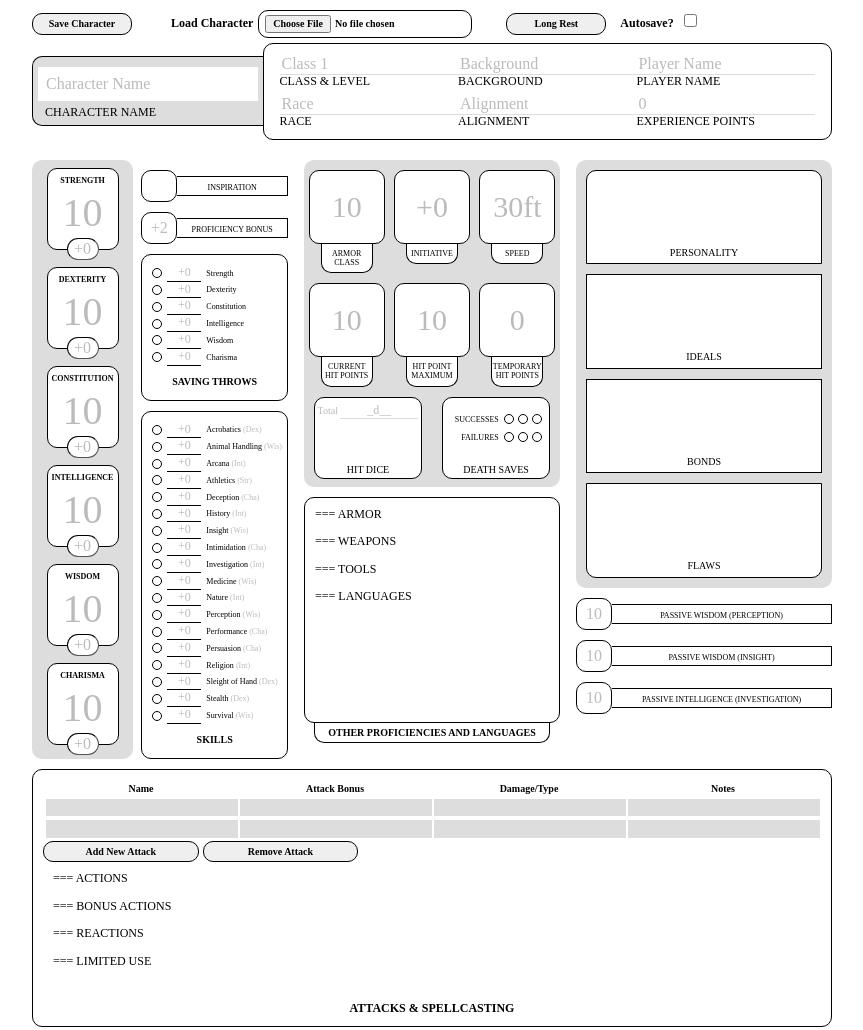
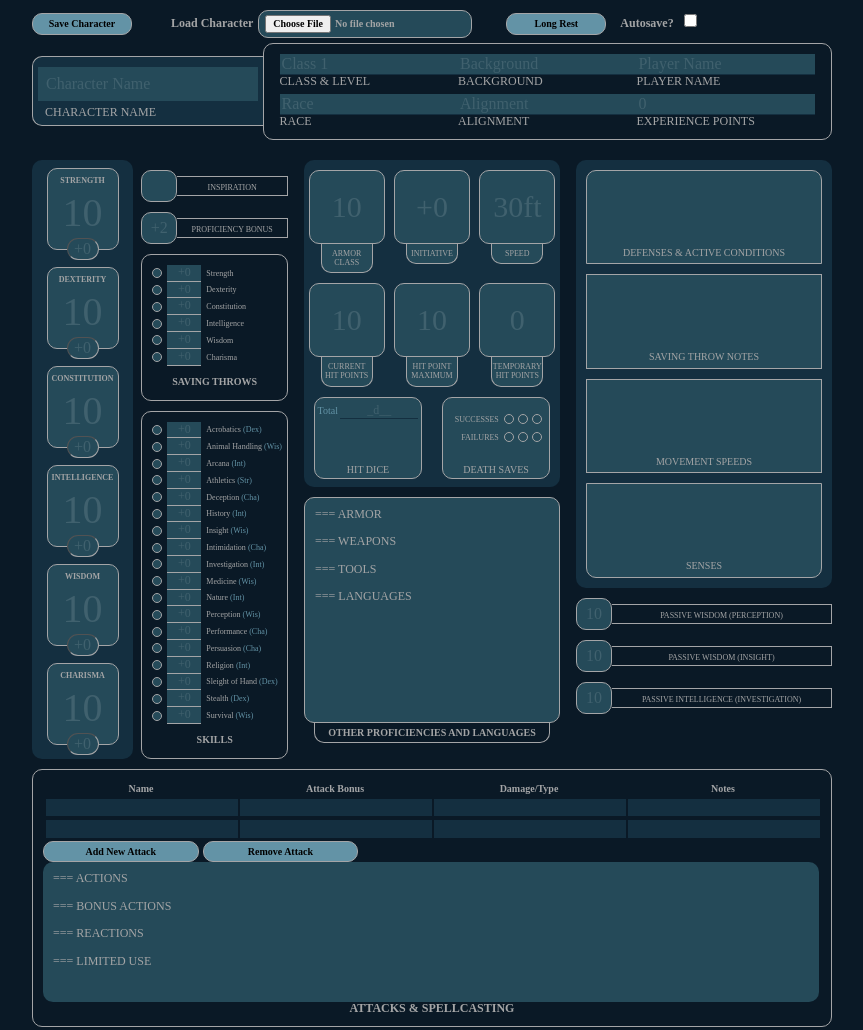
Before and after one commit to proteanprotege/sharactersheet, a plain HTML site: page index.html in a window 1280 px wide. Shown: the top 1030 px of the page, without its empty margins (208-1071 px from the left). Drawn offline with nearby package versions, Linux system fonts and the light colour scheme.

Commit message:
Add files via upload
update 1: dark mode

```diff
--- a/index.html
+++ b/index.html
@@ -280,16 +280,16 @@
     <section>
      <section class="flavor">
         <div class="personality">
-                <label for="personality">Personality</label><textarea name="personality"></textarea>
+          <label for="defenses">Defenses & Active Conditions</label><textarea name="defenses"></textarea>
         </div>
         <div class="ideals">
-                <label for="ideals">Ideals</label><textarea name="ideals"></textarea>
+          <label for="savenotes">Saving Throw Notes</label><textarea name="savenotes"></textarea>
         </div>
         <div class="bonds">
-                <label for="bonds">Bonds</label><textarea name="bonds"></textarea>
+          <label for="movement">Movement Speeds</label><textarea name="movement"></textarea>
         </div>
         <div class="flaws">
-                <label for="flaws">Flaws</label><textarea name="flaws"></textarea>
+          <label for="senses">Senses</label><textarea name="senses"></textarea>
         </div>
      </section>
       <div class="passive-perception box">
@@ -788,16 +788,16 @@
       <section>
  	 <section class="flavor">
               <div class="personality">
-          <label for="defenses">Defenses & Active Conditions</label><textarea name="defenses"></textarea>
+                <label for="personality">Personality</label><textarea name="personality"></textarea>
               </div>
               <div class="ideals">
-          <label for="savenotes">Saving Throw Notes</label><textarea name="savenotes"></textarea>
+                <label for="ideals">Ideals</label><textarea name="ideals"></textarea>
               </div>
               <div class="bonds">
-          <label for="movement">Movement Speeds</label><textarea name="movement"></textarea>
+                <label for="bonds">Bonds</label><textarea name="bonds"></textarea>
               </div>
               <div class="flaws">
-          <label for="senses">Senses</label><textarea name="senses"></textarea>
+                <label for="flaws">Flaws</label><textarea name="flaws"></textarea>
               </div>
             </section>
       </section>
--- a/style.css
+++ b/style.css
@@ -1,3 +1,13 @@
+html {
+background: #0A1926;
+color: #A4A5A6;
+}
+
+input {
+  background: #254A59;
+  color: #A4A5A6;
+}
+
 .red {
   background: red;
 }
@@ -11,21 +21,22 @@
 }
 
 hr.pageborder {
-  border-top: 5px solid black;
+  border-top: 5px solid #A4A5A7;
 }
 
 button {
   text-align: center;
-  border: 1px solid black;
+  border: 1px solid #A4A5A7;
   font-size: 10px;
   border-radius: 10px 10px 10px 10px;
   padding: 4px 6px;
   font-weight: bold;
+  background: #6393A6;
 }
 
 #buttonload {
   text-align: center;
-  border: 1px solid black;
+  border: 1px solid #A4A5A7;
   font-size: 10px;
   border-radius: 10px 10px 10px 10px;
   padding: 4px 6px;
@@ -71,7 +82,7 @@ form.charsheet div.textblock {
 }
 form.charsheet div.textblock label {
   text-align: center;
-  border: 1px solid black;
+  border: 1px solid #A4A5A7;
   border-top: 0;
   font-size: 10px;
   width: calc(100% - 20px - 2px);
@@ -80,7 +91,7 @@ form.charsheet div.textblock label {
   font-weight: bold;
 }
 form.charsheet div.textblock textarea {
-  border: 1px solid black;
+  border: 1px solid #A4A5A7;
 }
 form.charsheet ul {
   margin: 0;
@@ -91,19 +102,19 @@ form.charsheet ul li {
   display: block;
 }
 form.charsheet ::-webkit-input-placeholder {
-  color: #bbb;
+  color: #40616E;
 }
 form.charsheet ::-moz-placeholder {
-  color: #bbb;
+  color: #40616E;
 }
 form.charsheet :-ms-input-placeholder {
-  color: #bbb;
+  color: #40616E;
 }
 form.charsheet ::-ms-input-placeholder {
-  color: #bbb;
+  color: #40616E;
 }
 form.charsheet ::placeholder {
-  color: #bbb;
+  color: #40616E;
 }
 form.charsheet label {
   text-transform: uppercase;
@@ -117,11 +128,11 @@ form.charsheet header {
           align-items: stretch;
 }
 form.charsheet header section.charname {
-  border: 1px solid black;
+  border: 1px solid #A4A5A7;
   border-right: 0;
   border-radius: 10px 0 0 10px;
   padding: 5px 0;
-  background-color: #ddd;
+  background-color: #142F40;
   width: 30%;
   display: -webkit-box;
   display: flex;
@@ -142,7 +153,7 @@ form.charsheet header section.charname label {
 }
 form.charsheet header section.misc {
   width: 70%;
-  border: 1px solid black;
+  border: 1px solid #A4A5A7;
   border-radius: 10px;
   padding-left: 1em;
   padding-right: 1em;
@@ -172,7 +183,7 @@ form.charsheet header section.misc ul li label {
 }
 form.charsheet header section.misc ul li input {
   border: 0;
-  border-bottom: 1px solid #ddd;
+  border-bottom: 1px solid #142F40;
 }
 form.charsheet main {
   display: -webkit-box;
@@ -186,7 +197,7 @@ form.charsheet main div.label-container {
   width: 100%;
   height: 18px;
   margin-top: 6px;
-  border: 1px solid black;
+  border: 1px solid #A4A5A7;
   border-left: 0;
   text-align: center;
 }
@@ -219,7 +230,7 @@ form.charsheet main > section section.attributes {
 }
 form.charsheet main > section section.attributes div.scores {
   width: 101px;
-  background-color: #ddd;
+  background-color: #142F40;
   border-radius: 10px;
   padding-bottom: 5px;
 }
@@ -241,8 +252,8 @@ form.charsheet main > section section.attributes div.scores ul {
 form.charsheet main > section section.attributes div.scores ul li {
   height: 80px;
   width: 70px;
-  background-color: white;
-  border: 1px solid black;
+  background-color: #254A59;
+  border: 1px solid #A4A5A7;
   text-align: center;
   display: -webkit-box;
   display: flex;
@@ -260,16 +271,16 @@ form.charsheet main > section section.attributes div.scores ul li div.score inpu
   text-align: center;
   font-size: 40px;
   padding: 2px 0px 0px 0px;
-  background: white;
+  background: #254A59;
 }
 form.charsheet main > section section.attributes div.scores ul li div.modifier {
   margin-top: 3px;
 }
 form.charsheet main > section section.attributes div.scores ul li div.modifier input {
-  background: white;
+  background: #254A59;
   width: 30px;
   height: 20px;
-  border: 1px inset black;
+  border: 1px inset #A4A5A7;
   border-radius: 20px;
   margin: -1px;
   text-align: center;
@@ -287,7 +298,7 @@ form.charsheet main > section section.attributes div.attr-applications div.inspi
   -webkit-appearance: none;
      -moz-appearance: none;
           appearance: none;
-  border: 1px solid black;
+  border: 1px solid #A4A5A7;
   padding: 15px;
   border-radius: 10px;
 }
@@ -303,12 +314,12 @@ form.charsheet main > section section.attributes div.attr-applications div.profi
 form.charsheet main > section section.attributes div.attr-applications div.proficiencybonus input {
   width: 30px;
   height: 28px;
-  border: 1px solid black;
+  border: 1px solid #A4A5A7;
   text-align: center;
   border-radius: 10px;
 }
 form.charsheet main > section section.attributes div.attr-applications div.list-section {
-  border: 1px solid black;
+  border: 1px solid #A4A5A7;
   border-radius: 10px;
   padding: 10px 5px;
 }
@@ -337,14 +348,14 @@ form.charsheet main > section section.attributes div.attr-applications div.list-
           order: 3;
 }
 form.charsheet main > section section.attributes div.attr-applications div.list-section ul li label span.skill {
-  color: #bbb;
+  color: #6393A6;
 }
 form.charsheet main > section section.attributes div.attr-applications div.list-section ul li input[type="text"] {
   width: 30px;
   font-size: 12px;
   text-align: center;
   border: 0;
-  border-bottom: 1px solid black;
+  border-bottom: 1px solid #A4A5A7;
   -webkit-box-ordinal-group: 3;
           order: 2;
 }
@@ -354,13 +365,13 @@ form.charsheet main > section section.attributes div.attr-applications div.list-
           appearance: none;
   width: 10px;
   height: 10px;
-  border: 1px solid black;
+  border: 1px solid #A4A5A7;
   border-radius: 10px;
   -webkit-box-ordinal-group: 2;
           order: 1;
 }
 form.charsheet main > section section.attributes div.attr-applications div.list-section ul li input[type="checkbox"]:checked {
-  background-color: black;
+  background-color: #A4A5A7;
 }
 form.charsheet main > section div.passive-perception {
   display: -webkit-box;
@@ -375,7 +386,7 @@ form.charsheet main > section div.passive-perception input {
   width: 30px;
   height: 28px;
   text-align: center;
-  border: 1px solid black;
+  border: 1px solid #A4A5A7;
   border-radius: 10px;
 }
 
@@ -383,7 +394,7 @@ form.charsheet main > section div.otherprofs textarea {
   height: 17em;
 }
 form.charsheet main section.combat {
-  background-color: #ddd;
+  background-color: #142F40;
   display: -webkit-box;
   display: flex;
   flex-wrap: wrap;
@@ -408,9 +419,9 @@ form.charsheet main section.combat > div.armorclass > div, form.charsheet main s
 form.charsheet main section.combat > div.armorclass > div label, form.charsheet main section.combat > div.initiative > div label, form.charsheet main section.combat > div.speed > div label {
   font-size: 8px;
   width: 50px;
-  border: 1px solid black;
+  border: 1px solid #A4A5A7;
   border-top: 0;
-  background-color: white;
+  background-color: #254A59;
   text-align: center;
   padding-top: 5px;
   padding-bottom: 5px;
@@ -420,7 +431,7 @@ form.charsheet main section.combat > div.armorclass > div input, form.charsheet
   height: 70px;
   width: 70px;
   border-radius: 10px;
-  border: 1px solid black;
+  border: 1px solid #A4A5A7;
   text-align: center;
   font-size: 30px;
 }
@@ -428,8 +439,8 @@ form.charsheet main section.combat > div.hp {
   flex-basis: 100%;
 }
 form.charsheet main section.combat > div.hp > div.regular {
-  background-color: white;
-  border: 1px solid black;
+  background-color: #254A59;
+  border: 1px solid #A4A5A7;
   margin: 10px;
   margin-bottom: 5px;
   border-radius: 10px 10px 0 0;
@@ -444,12 +455,12 @@ form.charsheet main section.combat > div.hp > div.regular > div.max {
 form.charsheet main section.combat > div.hp > div.regular > div.max label {
   font-size: 10px;
   text-transform: none;
-  color: #bbb;
+  color: #6393A6;
 }
 form.charsheet main section.combat > div.hp > div.regular > div.max input {
   width: 40%;
   border: 0;
-  border-bottom: 1px solid #ddd;
+  border-bottom: 1px solid #142F40;
   font-size: 12px;
   text-align: center;
 }
@@ -476,14 +487,14 @@ form.charsheet main section.combat > div.hp > div.regular > div.current label {
 form.charsheet main section.combat > div.hp > div.temporary {
   margin: 10px;
   margin-top: 0;
-  border: 1px solid black;
+  border: 1px solid #A4A5A7;
   border-radius: 0 0 10px 10px;
   display: -webkit-box;
   display: flex;
   -webkit-box-orient: vertical;
   -webkit-box-direction: reverse;
           flex-direction: column-reverse;
-  background-color: white;
+  background-color: #254A59;
 }
 form.charsheet main section.combat > div.hp > div.temporary input {
   padding: 1em 0;
@@ -506,9 +517,9 @@ form.charsheet main section.combat > div.hitdice > div, form.charsheet main sect
   height: 80px;
 }
 form.charsheet main section.combat > div.hitdice > div {
-  background-color: white;
+  background-color: #254A59;
   margin: 10px;
-  border: 1px solid black;
+  border: 1px solid #A4A5A7;
   border-radius: 10px;
   display: -webkit-box;
   display: flex;
@@ -526,7 +537,7 @@ form.charsheet main section.combat > div.hitdice > div > div.total {
 }
 form.charsheet main section.combat > div.hitdice > div > div.total label {
   font-size: 10px;
-  color: #bbb;
+  color: #6393A6;
   margin: 0.25em;
   text-transform: none;
 }
@@ -535,7 +546,7 @@ form.charsheet main section.combat > div.hitdice > div > div.total input {
   -webkit-box-flex: 1;
           flex-grow: 1;
   border: 0;
-  border-bottom: 1px solid #ddd;
+  border-bottom: 1px solid #142F40;
   width: 50%;
   margin-right: 0.25em;
   padding: 0 0.25em;
@@ -563,8 +574,8 @@ form.charsheet main section.combat > div.hitdice > div > div.remaining input {
 }
 form.charsheet main section.combat > div.deathsaves > div {
   margin: 10px;
-  background: white;
-  border: 1px solid black;
+  background: #254A59;
+  border: 1px solid #A4A5A7;
   border-radius: 10px;
   display: -webkit-box;
   display: flex;
@@ -612,16 +623,16 @@ form.charsheet main section.combat > div.deathsaves > div div.bubbles input[type
           appearance: none;
   width: 10px;
   height: 10px;
-  border: 1px solid black;
+  border: 1px solid #A4A5A7;
   border-radius: 10px;
 }
 form.charsheet main section.combat > div.deathsaves > div div.bubbles input[type="checkbox"]:checked {
-  background-color: black;
+  background-color: #A4A5A7;
 }
 
 /* Attacks and Spellcasting */
 form.charsheet header section.attacksandspellcasting {
-  border: 1px solid black;
+  border: 1px solid #A4A5A7;
   border-radius: 10px;
   margin-top: 10px;
   width: 100%;
@@ -645,16 +656,16 @@ form.charsheet header section.attacksandspellcasting > div > table {
 }
 form.charsheet header section.attacksandspellcasting > div > table th {
   font-size: 10px;
-  color: black;
+  color: #A4A5A7;
 }
 form.charsheet header section.attacksandspellcasting > div > table td {
   font-size: 10px;
-  color: black;
+  color: #A4A5A7;
 }
 form.charsheet header section.attacksandspellcasting > div > table input {
   width: calc(100% - 4px);
   border: 0;
-  background-color: #ddd;
+  background-color: #142F40;
   font-size: 10px;
   padding: 3px;
 }
@@ -665,7 +676,7 @@ form.charsheet header section.attacksandspellcasting > div textarea {
 
 
 form.charsheet header section.currency {
-  border: 1px solid black;
+  border: 1px solid #A4A5A7;
   border-radius: 10px;
   margin-top: 10px;
   text-align: center;
@@ -699,7 +710,7 @@ form.charsheet header section.currency > div > div.money ul > li {
   padding: 3px 0;
 }
 form.charsheet header section.currency > div > div.money ul > li label {
-  border: 1px solid black;
+  border: 1px solid #A4A5A7;
   border-radius: 10px 0 0 10px;
   border-right: 0;
   width: 20px;
@@ -708,7 +719,7 @@ form.charsheet header section.currency > div > div.money ul > li label {
   padding: 3px 0;
 }
 form.charsheet header section.currency > div > div.money ul > li input {
-  border: 1px solid black;
+  border: 1px solid #A4A5A7;
   border-radius: 10px;
   width: 40px;
   padding: 10px 3px;
@@ -731,18 +742,18 @@ form.charsheet header section.currency > div > textarea {
 
 form.charsheet main section.flavor {
   padding: 10px;
-  background: #ddd;
+  background: #142F40;
   border-radius: 10px;
 }
 form.charsheet main section.flavor div {
-  background: white;
+  background: #254A59;
   display: -webkit-box;
   display: flex;
   -webkit-box-orient: vertical;
   -webkit-box-direction: reverse;
           flex-direction: column-reverse;
   padding: 5px;
-  border: 1px solid black;
+  border: 1px solid #A4A5A7;
 }
 form.charsheet main section.flavor div label {
   text-align: center;
@@ -771,7 +782,7 @@ form.charsheet main section.features {
 form.charsheet main section.features div {
   padding: 10px;
   font-weight: bold;
-  border: 1px solid black;
+  border: 1px solid #A4A5A7;
   border-radius: 10px;
   display: -webkit-box;
   display: flex;
@@ -790,7 +801,7 @@ form.charsheet main section.features div textarea {
 
 /* Attacks and Spellcasting */
 form.charsheet header section.encumberance {
-  border: 1px solid black;
+  border: 1px solid #A4A5A7;
   border-radius: 10px;
   margin-top: 10px;
   width: 100%;
@@ -815,16 +826,16 @@ form.charsheet header section.encumberance > div > div > table {
 }
 form.charsheet header section.encumberance > div > div > table th {
   font-size: 10px;
-  color: black;
+  color: #A4A5A7;
 }
 form.charsheet header section.encumberance > div > div > table td {
   font-size: 10px;
-  color: black;
+  color: #A4A5A7;
 }
 form.charsheet header section.encumberance > div > div > table input {
   width: calc(100% - 4px);
   border: 0;
-  background-color: #ddd;
+  background-color: #142F40;
   font-size: 10px;
   padding: 3px;
 }
@@ -836,6 +847,8 @@ form.charsheet header section.encumberance > div textarea {
 textarea {
   /* Hides scroll bar until needed. */
   overflow-y: auto;
+  background: #254A59;
+  color: #A4A5A6;
 }
 
 #loadlabel {
```
Lines whose indentation alone changed are shown as unchanged.
